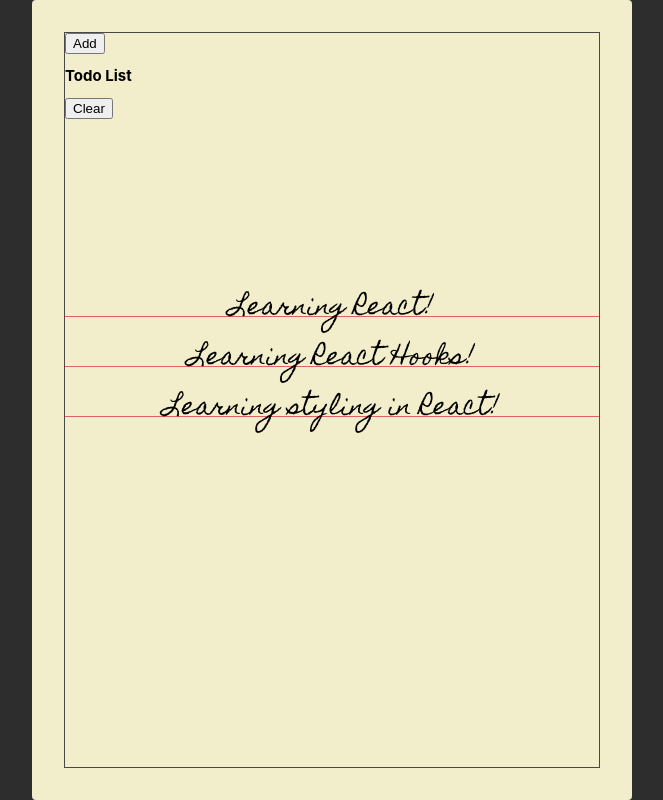
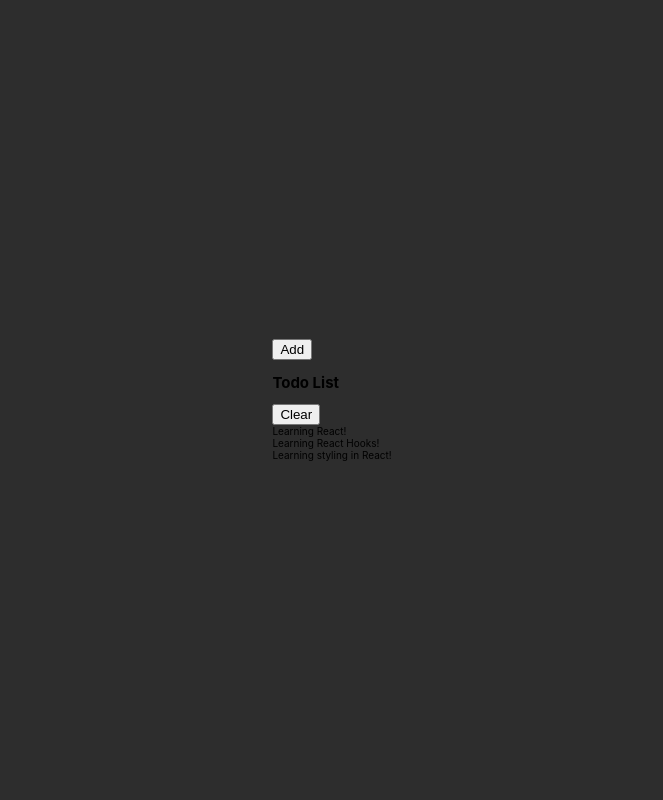
Before and after one commit to Criezc/React-Todo-List, a React (Create React App) app: page / in a window 1280 px wide. Shown: the whole page, without its empty margins (308-971 px from the left). Built offline with nearby package versions, Linux system fonts and the light colour scheme.

Commit message:
creating css module per component

```diff
--- /dev/null
+++ b/src/components/paper/paper.module.css
@@ -0,0 +1,16 @@
+.container {
+  width: 600px;
+  height: 800px;
+  background-color: #f2eecb;
+  border-radius: 4px;
+  padding: 32px;
+}
+
+.frame {
+  border: 1px solid var(--main-black-color);
+  height: 100%;
+
+  display: flex;
+  flex-direction: column;
+  justify-content: space-between;
+}
--- /dev/null
+++ b/src/components/todo/todo.module.css
@@ -0,0 +1,21 @@
+.todo {
+  position: relative;
+
+  flex: 1 0 auto;
+  text-align: center;
+
+  max-height: 34px;
+  margin: 16px 0 0;
+  font-family: "Homemade Apple", sans-serif;
+  font-size: 24px;
+
+  border-bottom: 1px solid var(--main-red-color);
+}
+
+.todoText {
+  width: 100%;
+  height: 50px;
+  position: absolute;
+  left: 50%;
+  transform: translate(-50%);
+}
--- /dev/null
+++ b/src/components/todos/todos.module.css
@@ -0,0 +1,39 @@
+.todos {
+  display: flex;
+  flex-direction: column;
+
+  min-height: 500px;
+}
+.todo {
+  position: relative;
+
+  flex: 1 0 auto;
+  text-align: center;
+
+  max-height: 34px;
+  margin: 16px 0 0;
+  font-family: "Homemade Apple", sans-serif;
+  font-size: 24px;
+
+  border-bottom: 1px solid var(--main-red-color);
+}
+
+.todoText {
+  width: 100%;
+  height: 50px;
+  position: absolute;
+  left: 50%;
+  transform: translate(-50%);
+}
+
+.todoPlaceholderText {
+  font-family: "Homemade Apple", sans-serif;
+  font-size: 24px;
+  text-align: center;
+  padding: 16px;
+}
+
+.addButtonPlaceholderText {
+  font-family: "Bungee", sans-serif;
+  font-size: 24px;
+}
--- a/src/styles.css
+++ b/src/styles.css
@@ -29,7 +29,7 @@
     Ubuntu, Cantarell, "Open Sans", "Helvetica Neue", sans-serif;
 }
 
-.container {
+/* .container {
   width: 600px;
   height: 800px;
   background-color: #f2eecb;
@@ -45,18 +45,18 @@
   display: flex;
   flex-direction: column;
   justify-content: space-between;
-}
+} */
 
-.add {
+/* .add {
   padding: 16px;
 }
 
 .add-form {
   display: flex;
   align-items: flex-start;
-}
+} */
 
-.add-input {
+/* .add-input {
   background: unset;
   border: unset;
   padding: 0 64px;
@@ -69,9 +69,9 @@
   font-family: "Homemade Apple", sans-serif;
   font-size: 16px;
   text-transform: lowercase;
-}
+} */
 
-.add-btn {
+/* .add-btn {
   font-size: 1.8rem;
   font-family: "Bungee", sans-serif;
 
@@ -86,15 +86,14 @@
 
 .add-btn.main-black-color:active {
   text-shadow: 1px 1px 2px var(--main-black-color);
-}
+} */
 
-.todos {
+/* .todos {
   display: flex;
   flex-direction: column;
 
   min-height: 500px;
 }
-
 .todo {
   position: relative;
 
@@ -127,4 +126,4 @@
 .add-button-placeholder-text {
   font-family: "Bungee", sans-serif;
   font-size: 24px;
-}
+} */
```
Also changed, not shown: src/components/paper/Paper.jsx (added, +23 -0 lines), src/components/todo/Todo.jsx (added, +26 -0 lines), src/components/todoform/TodoForm.jsx (added, +55 -0 lines), src/components/todoform/todoform.module.css (added, +40 -0 lines), src/components/todos/Todos.jsx (added, +42 -0 lines).
